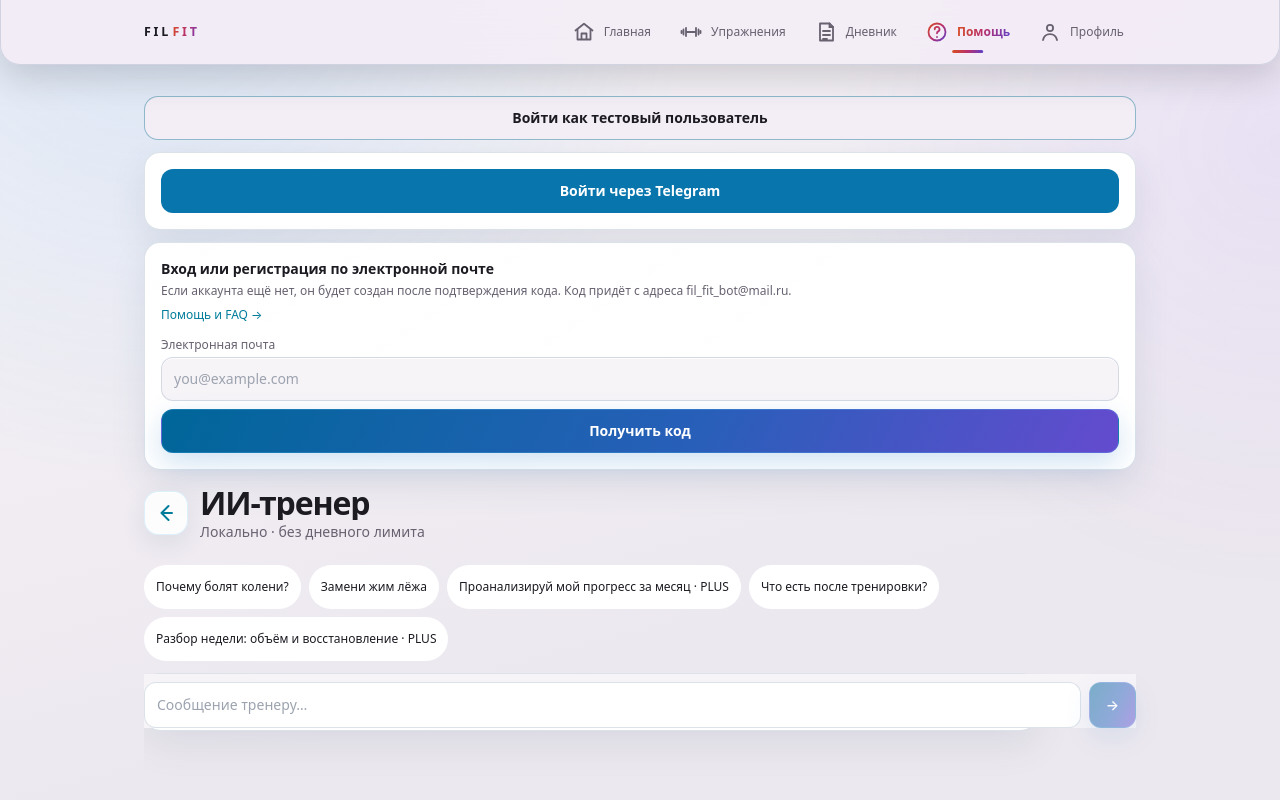
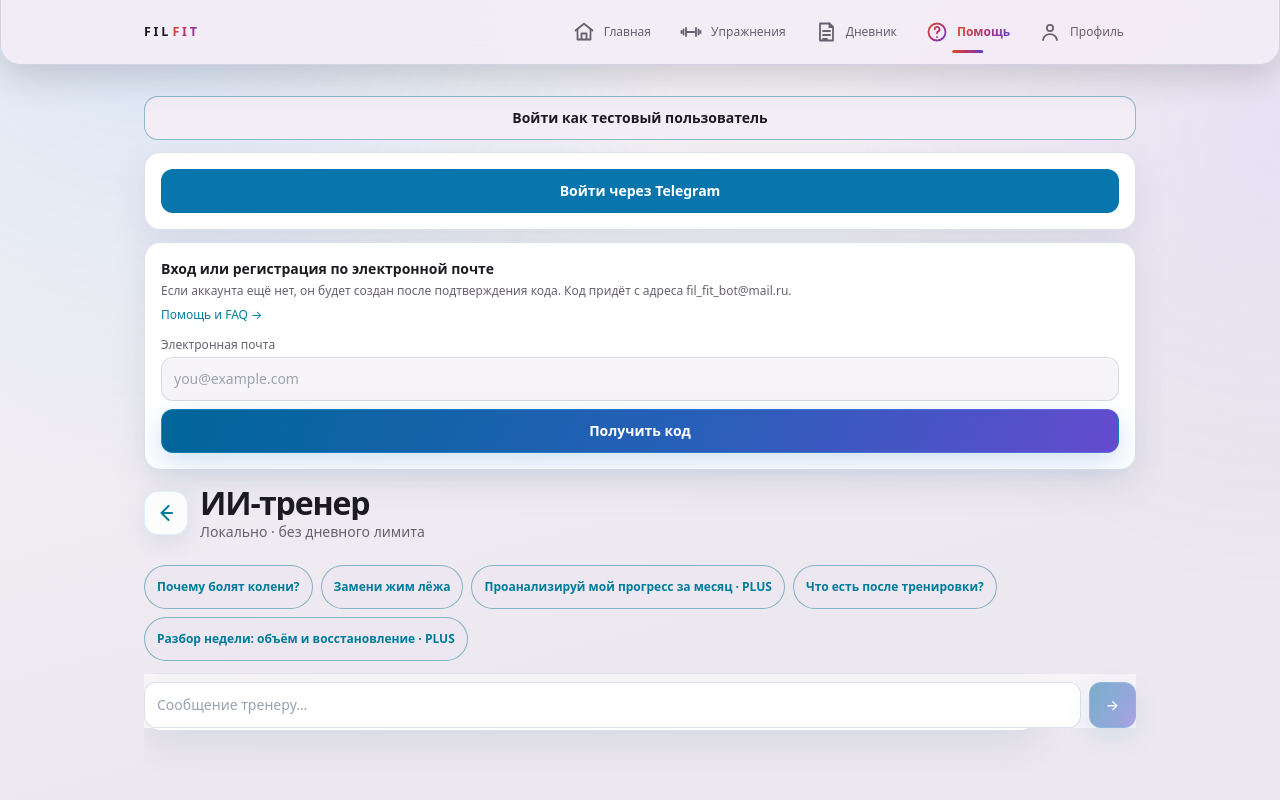
Before and after one commit to filya-fvo/fitness_prog, a React (Vite) app in the folder frontend/: page /ai in a window 1280 px wide. Shown: the top 800 px of the page. Built offline with nearby package versions, Linux system fonts and the light colour scheme; no server answers.

Commit message:
feat(ai): unify quick chat actions

```diff
--- a/frontend/src/features/ai-chat/pages/Chat.tsx
+++ b/frontend/src/features/ai-chat/pages/Chat.tsx
@@ -163,7 +163,7 @@ export function Chat() {
               setShowPlusGate(false);
               void send(item.text);
             }}
-            className="rounded-full bg-tg-secondary px-3 py-1.5 text-xs"
+            className="app-chip app-chip-info min-h-11 px-3 text-xs disabled:opacity-50"
           >
             {item.text}{item.premium ? " · PLUS" : ""}
           </button>
```
Also changed, not shown: 1 other file (tests, documents, lock files or other folders).
